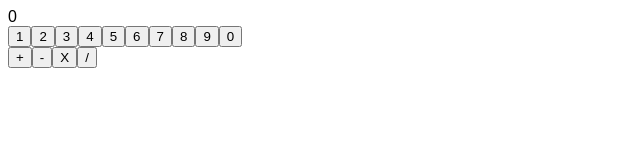
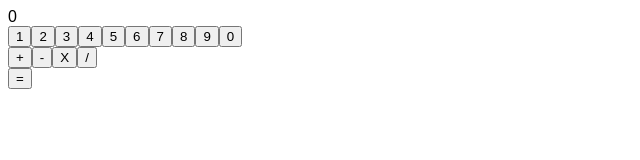
Before and after one commit to FayeCarter/portfolio, a React (Create React App) app: page /mini-projects/Calculator in a window 1280 px wide. Shown: the top 160 px of the page, without its empty margins (0-640 px from the left). Built offline with nearby package versions, Linux system fonts and the light colour scheme.

Commit message:
Render equals button

```diff
--- a/src/components/mini-projects/Calculator/Calculator.js
+++ b/src/components/mini-projects/Calculator/Calculator.js
@@ -42,6 +42,11 @@ function Calculator(value) {
                 </button>
               )})}
         </div>
+        <button
+          className="equals-button"
+          value="="
+          >=
+        </button>
       </form>
     </div>
   );
```
Also changed, not shown: 1 other file (tests, documents, lock files or other folders).
